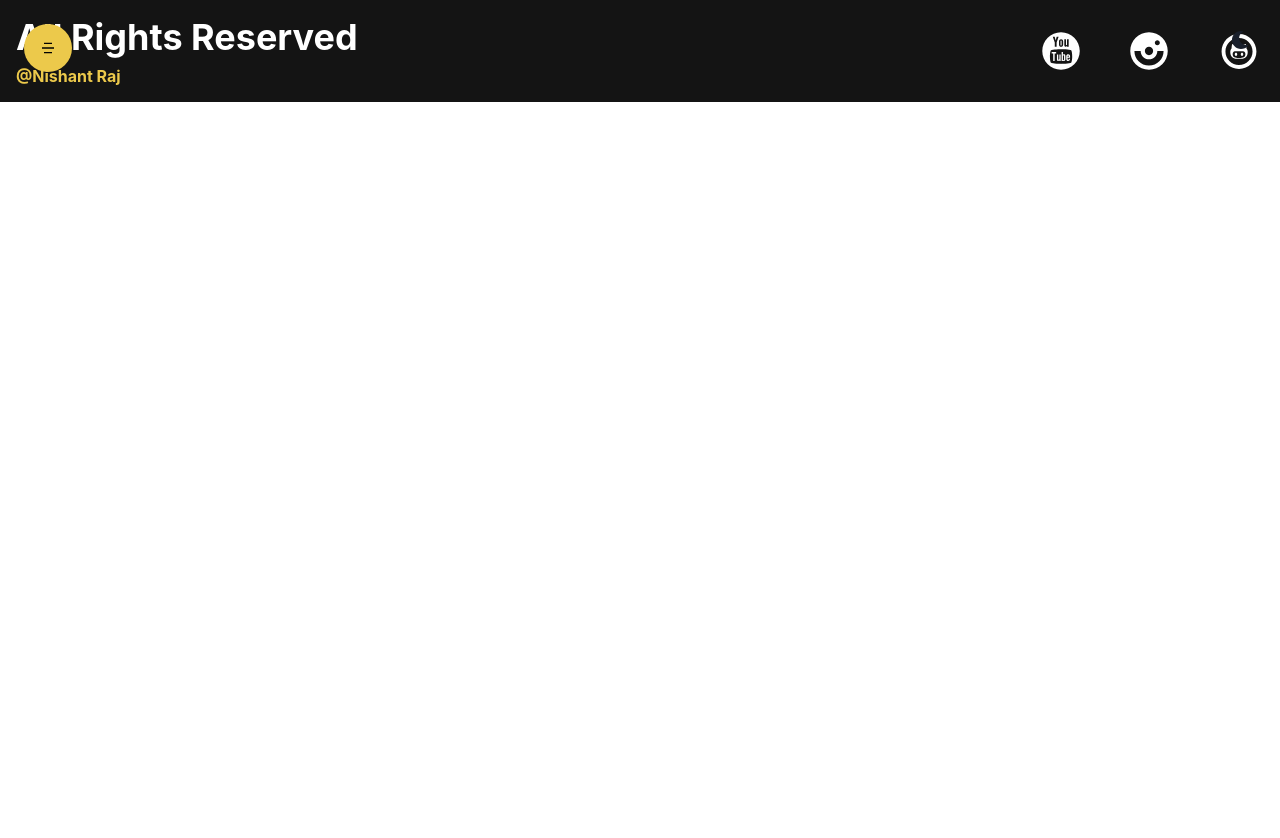
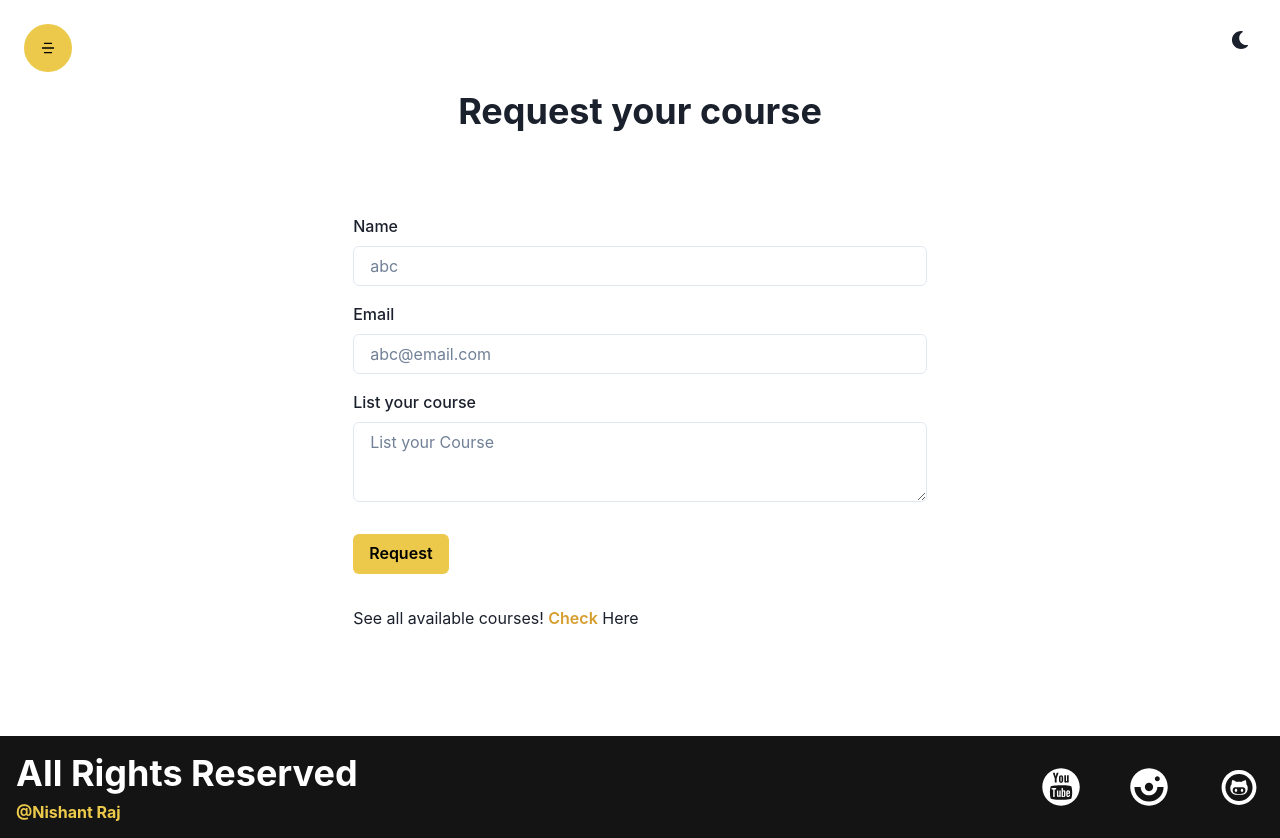
Before and after one commit to nishant-raj26/digitalmaster, a React (Create React App) app: page /request in a window 1280 px wide. Before the commit the page ends 800 px from the top, so only its background shows below. Built offline with nearby package versions, Linux system fonts and the light colour scheme.

Commit message:
Request Done

```diff
--- a/src/App.js
+++ b/src/App.js
@@ -9,6 +9,7 @@ import Register from './components/Auth/Register'
 import ForgetPassword from './components/Auth/ForgetPassword'
 import ResetPassword from './components/Auth/ResetPassword'
 import Contact from './components/Contact/Contact'
+import Request from './components/Request/Request'
 
 const App = () => {
   return (
@@ -18,6 +19,7 @@ const App = () => {
         <Route path='/' element={<Home />} />
         <Route path='/courses' element={<Courses />} />
         <Route path='/contact' element={<Contact />} />
+        <Route path='/request' element={<Request />} />
         <Route path='/login' element={<Login />} />
         <Route path='/register' element={<Register />} />
         <Route path='/forgetpassword' element={<ForgetPassword />} />
--- /dev/null
+++ b/src/components/Request/Request.jsx
@@ -0,0 +1,80 @@
+import {
+  Box,
+  Button,
+  Container,
+  FormLabel,
+  Heading,
+  Input,
+  //   Link,
+  Textarea,
+  VStack,
+} from '@chakra-ui/react';
+import React, { useState } from 'react';
+import { Link } from 'react-router-dom';
+
+const Request = () => {
+  const [name, setName] = useState('');
+  const [email, setEmail] = useState('');
+  const [course, setCourse] = useState('');
+
+  return (
+    <Container h={'92vh'}>
+      <VStack h={'full'} justifyContent={'center'} spacing={'16'}>
+        <Heading children={'Request your course'} />
+        <form action="" style={{ width: '100%' }}>
+          <Box my={'4'}>
+            <FormLabel htmlFor="name" children="Name" />
+            <Input
+              required
+              id="email"
+              value={name}
+              onChange={event => setName(event.target.value)}
+              placeholder="abc"
+              type={'text'}
+              focusBorderColor="yellow.500"
+            />
+          </Box>
+
+          <Box my={'4'}>
+            <FormLabel htmlFor="email" children="Email" />
+            <Input
+              required
+              id="email"
+              value={email}
+              onChange={event => setEmail(event.target.value)}
+              placeholder="abc@email.com"
+              type={'email'}
+              focusBorderColor="yellow.500"
+            />
+          </Box>
+
+          <Box my={'4'}>
+            <FormLabel htmlFor="course" children="List your course" />
+            <Textarea
+              required
+              id="course"
+              value={course}
+              onChange={event => setCourse(event.target.value)}
+              placeholder="List your Course"
+              focusBorderColor="yellow.500"
+            />
+          </Box>
+          <Button my={'4'} colorScheme={'yellow'} type={'submit'}>
+            Request
+          </Button>
+          <Box my={'4'}>
+            See all available courses!{' '}
+            <Link to="/courses">
+              <Button colorScheme={'yellow'} variant={'link'}>
+                Check
+              </Button>{' '}
+              Here
+            </Link>
+          </Box>
+        </form>
+      </VStack>
+    </Container>
+  );
+};
+
+export default Request;
```
